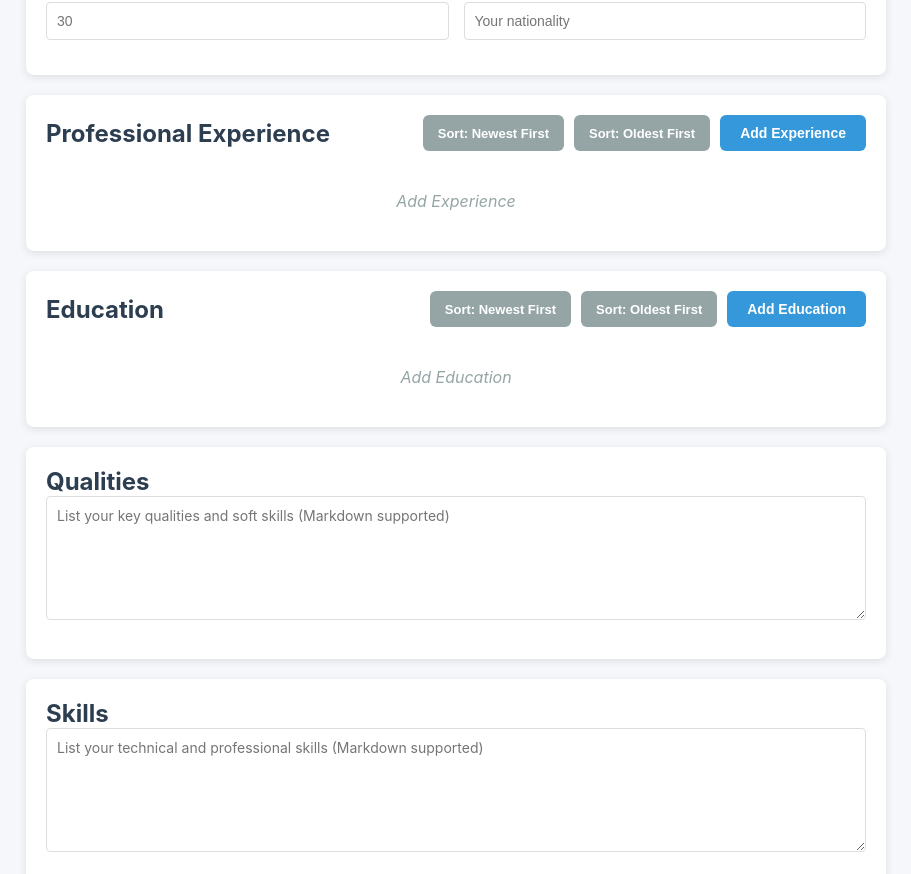
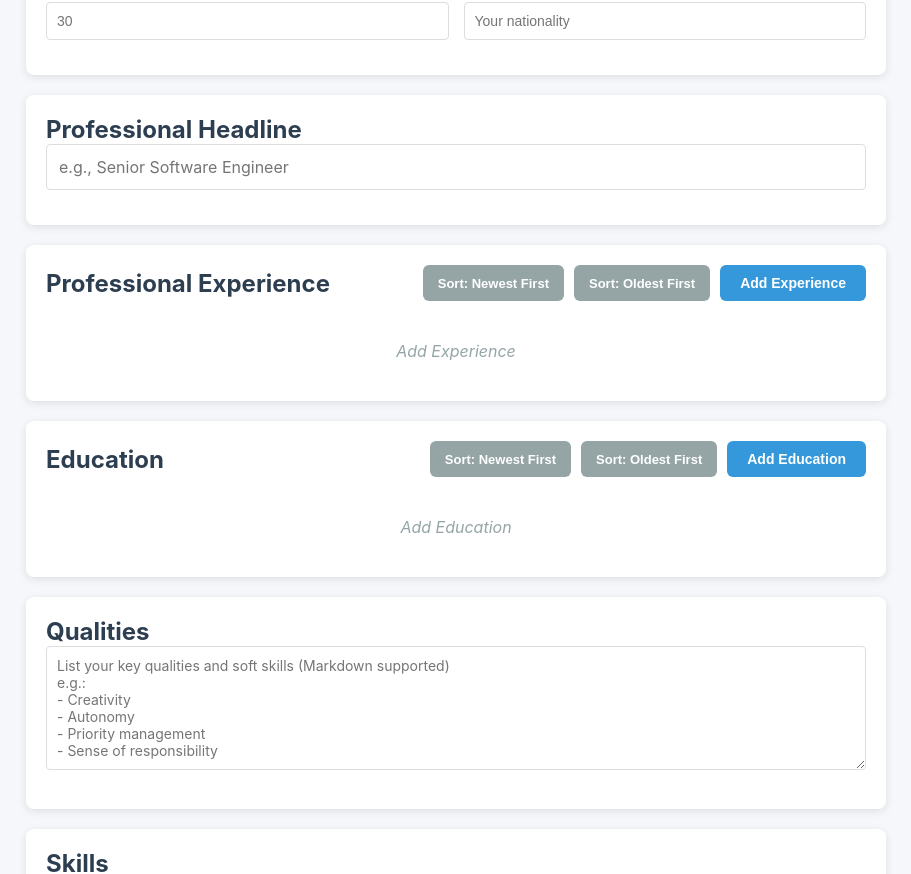
Before and after one commit to Ron-RONZZ-org/cVerse, a Nuxt app: page / in a window 1280 px wide. Shown: the part 755-1629 px from the top of the page, without its empty margins (184-1095 px from the left). Built offline with nearby package versions, Linux system fonts and the light colour scheme.

Commit message:
Add headline field and fix markdown parsing and placeholders
Co-authored-by: Ron-RONZZ-org <167705599+Ron-RONZZ-org@users.noreply.github.com>

```diff
--- a/app.vue
+++ b/app.vue
@@ -36,6 +36,19 @@
       </div>
 
       <PersonalInfoForm />
+
+      <!-- Headline -->
+      <div class="section">
+        <h2>{{ t('personal.headline') }}</h2>
+        <div class="form-group">
+          <input
+            v-model="cvData.personal.headline"
+            type="text"
+            :placeholder="t('personal.headlinePlaceholder')"
+            class="headline-input"
+          />
+        </div>
+      </div>
 
       <!-- Professional Experience -->
       <div class="section">
@@ -325,6 +338,21 @@ textarea.full-width:focus {
   box-shadow: 0 0 0 2px rgba(52, 152, 219, 0.1);
 }
 
+.headline-input {
+  width: 100%;
+  padding: 12px;
+  border: 1px solid #ddd;
+  border-radius: 4px;
+  font-size: 16px;
+  font-family: inherit;
+}
+
+.headline-input:focus {
+  outline: none;
+  border-color: #3498db;
+  box-shadow: 0 0 0 2px rgba(52, 152, 219, 0.1);
+}
+
 .empty-message {
   color: #95a5a6;
   text-align: center;
--- a/composables/useCVData.ts
+++ b/composables/useCVData.ts
@@ -7,6 +7,7 @@ export const useCVData = () => {
     personal: {
       name: '',
       email: '',
+      headline: '',
       location: '',
       phone: '',
       website: '',
@@ -130,6 +131,7 @@ export const useCVData = () => {
       personal: {
         name: '',
         email: '',
+        headline: '',
         location: '',
         phone: '',
         website: '',
--- a/locales/en.json
+++ b/locales/en.json
@@ -13,6 +13,8 @@
     "namePlaceholder": "Enter your full name",
     "email": "Email",
     "emailPlaceholder": "your email here",
+    "headline": "Professional Headline",
+    "headlinePlaceholder": "e.g., Senior Software Engineer | Full-Stack Developer",
     "location": "Location",
     "locationPlaceholder": "City, Country",
     "phone": "Phone Number",
@@ -60,15 +62,15 @@
   },
   "qualities": {
     "title": "Qualities",
-    "placeholder": "List your key qualities and soft skills (Markdown supported)"
+    "placeholder": "List your key qualities and soft skills (Markdown supported)\ne.g.:\n- Creativity\n- Autonomy\n- Priority management\n- Sense of responsibility"
   },
   "skills": {
     "title": "Skills",
-    "placeholder": "List your technical and professional skills (Markdown supported)"
+    "placeholder": "List your technical and professional skills (Markdown supported)\ne.g.:\n- JavaScript, TypeScript\n- Vue.js, React\n- Node.js, Python\n- SQL, NoSQL databases"
   },
   "interests": {
     "title": "Interests",
-    "placeholder": "List your hobbies and interests (Markdown supported)"
+    "placeholder": "List your hobbies and interests (Markdown supported)\ne.g.:\n- Photography\n- Hiking\n- Open source contributions\n- Reading"
   },
   "sort": {
     "newest": "Sort: Newest First",
--- a/locales/fr.json
+++ b/locales/fr.json
@@ -13,6 +13,8 @@
     "namePlaceholder": "Entrez votre nom complet",
     "email": "Email",
     "emailPlaceholder": "votre email ici",
+    "headline": "Titre Professionnel",
+    "headlinePlaceholder": "ex : Ingénieur Logiciel Senior | Développeur Full-Stack",
     "location": "Localisation",
     "locationPlaceholder": "Ville, Pays",
     "phone": "Numéro de Téléphone",
@@ -60,15 +62,15 @@
   },
   "qualities": {
     "title": "Qualités",
-    "placeholder": "Listez vos principales qualités et compétences comportementales (Markdown supporté)"
+    "placeholder": "Listez vos principales qualités et compétences comportementales (Markdown supporté)\nex :\n- Créativité\n- Autonomie\n- Gestion des priorités\n- Sens des responsabilités"
   },
   "skills": {
     "title": "Compétences",
-    "placeholder": "Listez vos compétences techniques et professionnelles (Markdown supporté)"
+    "placeholder": "Listez vos compétences techniques et professionnelles (Markdown supporté)\nex :\n- JavaScript, TypeScript\n- Vue.js, React\n- Node.js, Python\n- Bases SQL, NoSQL"
   },
   "interests": {
     "title": "Centres d'Intérêt",
-    "placeholder": "Listez vos hobbies et centres d'intérêt (Markdown supporté)"
+    "placeholder": "Listez vos hobbies et centres d'intérêt (Markdown supporté)\nex :\n- Photographie\n- Randonnée\n- Contributions open source\n- Lecture"
   },
   "sort": {
     "newest": "Trier : Plus récent d'abord",
--- a/types/cv.ts
+++ b/types/cv.ts
@@ -1,6 +1,7 @@
 export interface PersonalInfo {
   name: string
   email: string
+  headline?: string
   location?: string
   phone?: string
   website?: string
--- a/utils/pdfGenerator.ts
+++ b/utils/pdfGenerator.ts
@@ -58,10 +58,11 @@ export const generatePDF = (data: CVData, options: PDFOptions) => {
     // Simple markdown parsing - convert to plain text with preserved structure
     let text = markdown
     // Remove bold/italic markers but keep the text
-    text = text.replace(/\*\*([^*]+)\*\*/g, '$1')
-    text = text.replace(/\*([^*]+)\*/g, '$1')
-    text = text.replace(/__([^_]+)__/g, '$1')
-    text = text.replace(/_([^_]+)_/g, '$1')
+    // Use non-greedy matching with .+? to properly handle multiple instances
+    text = text.replace(/\*\*(.+?)\*\*/g, '$1')
+    text = text.replace(/\*(.+?)\*/g, '$1')
+    text = text.replace(/__(.+?)__/g, '$1')
+    text = text.replace(/_(.+?)_/g, '$1')
     // Convert bullet points
     text = text.replace(/^[*-]\s+/gm, '• ')
     return text
@@ -73,7 +74,15 @@ export const generatePDF = (data: CVData, options: PDFOptions) => {
   doc.text(data.personal.name || '', leftMargin, y)
   y += 8
 
-  // Draw a line under the name
+  // Headline (if provided)
+  if (data.personal.headline) {
+    doc.setFontSize(12)
+    doc.setFont('helvetica', 'italic')
+    doc.text(data.personal.headline, leftMargin, y)
+    y += 8
+  }
+
+  // Draw a line under the name/headline
   doc.setLineWidth(0.5)
   doc.line(leftMargin, y, rightMargin, y)
   y += 8
```
